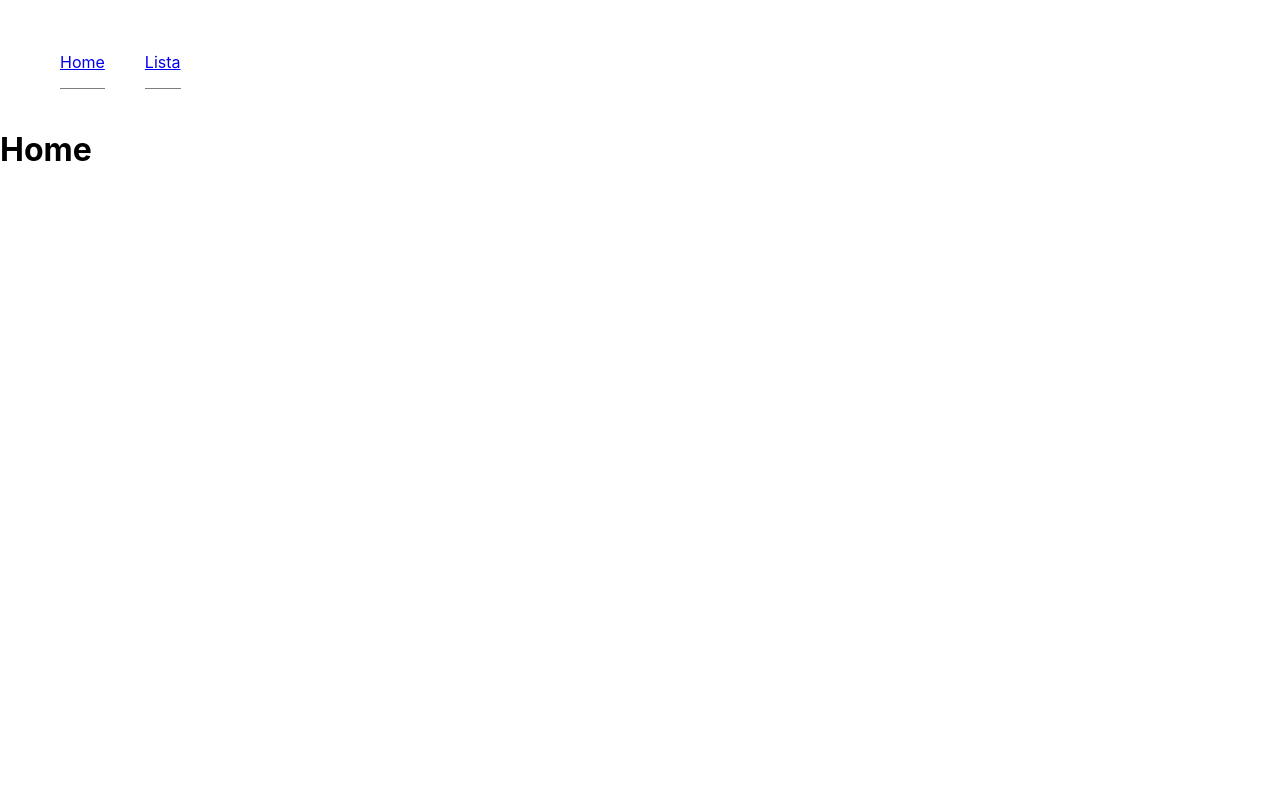
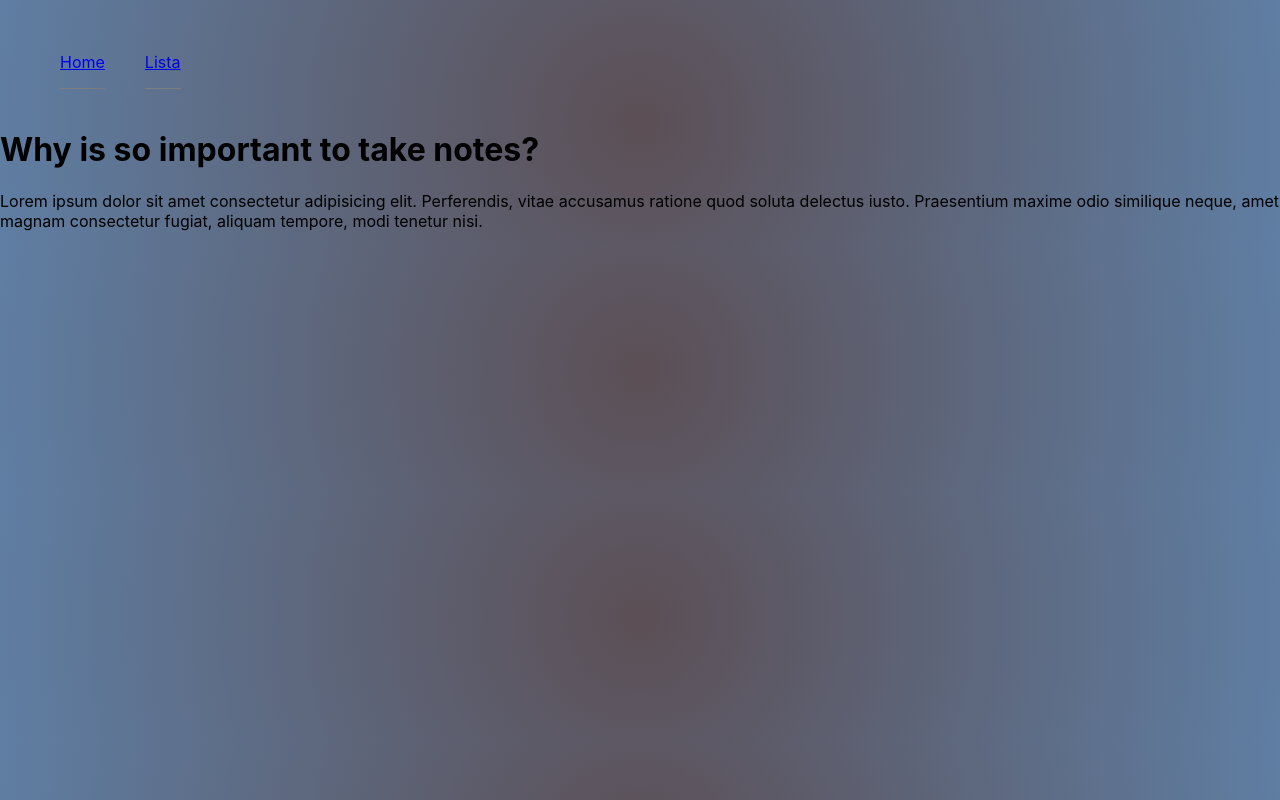
Before and after one commit to linefmv/todolist-react3, a React (Create React App) app: page / in a window 1280 px wide. Built offline with nearby package versions, Linux system fonts and the light colour scheme.

Commit message:
add style

```diff
--- a/src/components/List/list.styles.css
+++ b/src/components/List/list.styles.css
@@ -1,5 +1,4 @@
 .list {
-  background: #ffff;
   border-radius: 1rem;
   margin-top: -10rem;
 }
--- a/src/pages/Home.jsx
+++ /dev/null
@@ -1,13 +0,0 @@
-import Menu from '../components/Menu/Menu'
-
-const Home = () => {
-    return (
-        <>
-        <Menu />
-        <h1> Home </h1>
-        </>
-       )
-}
-
-
-export default Home;
--- /dev/null
+++ b/src/pages/Home/Home.jsx
@@ -0,0 +1,14 @@
+import Menu from '../../components/Menu/Menu'
+import './home.styles.css'
+const Home = () => {
+    return (
+        <>
+        <Menu />
+        <h1>Why is so important to take notes? </h1>
+        <p>Lorem ipsum dolor sit amet consectetur adipisicing elit. Perferendis, vitae accusamus ratione quod soluta delectus iusto. Praesentium maxime odio similique neque, amet magnam consectetur fugiat, aliquam tempore, modi tenetur nisi.</p>
+        </>
+       )
+}
+
+
+export default Home;
--- /dev/null
+++ b/src/pages/Home/home.styles.css
@@ -0,0 +1,4 @@
+body {
+    background-color:  rgb(238,174,202);
+    background: radial-gradient(circle, rgb(92 79 85) 0%, rgb(95 126 163) 100%)
+}
--- a/src/routes/RoutesMenu.js
+++ b/src/routes/RoutesMenu.js
@@ -1,5 +1,5 @@
 import { BrowserRouter as Router, Routes, Route } from "react-router-dom";
-import Home from "../pages/Home";
+import Home from "../pages/Home/Home";
 import ListPage from "../pages/ListPage";
 
 function RoutesMenu() {
```
